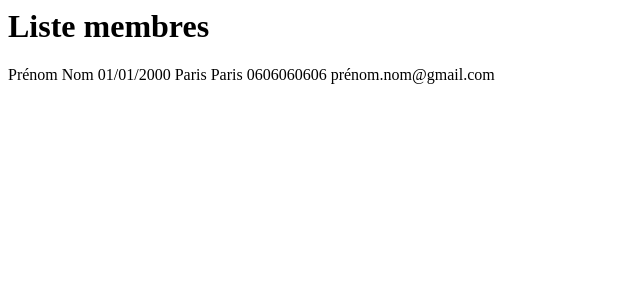
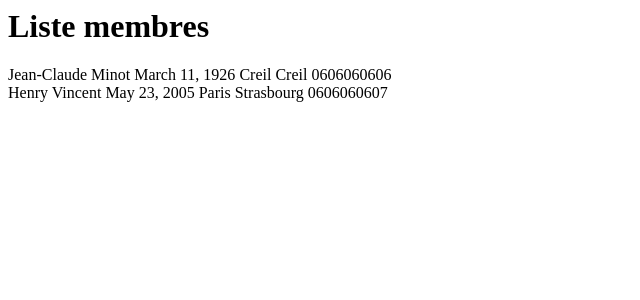
Before and after one commit to JCthedevelop3r/Creer_un_logiciel_de_gestion_de_mediatheque, a Django app: page /display_members in a window 1280 px wide. Shown: the top 300 px of the page, without its empty margins (0-640 px from the left). Run offline with Django 5.2, Linux system fonts and the light colour scheme; data comes from the database, SQL or seed files in the repository.

Commit message:
connections established for display_members pages

```diff
--- a/librarians/templates/librarians/display_members.html
+++ b/librarians/templates/librarians/display_members.html
@@ -3,16 +3,19 @@
     <div class="content-display-members-container">
       <h1 class="member-list-heading">Liste membres</h1>
       <div class="member-list">
-        <!-- Ceci est un exemple de ce à quoi un élément de la liste doit ressembler -->
+        {% for member in members_list %}
         <div class="member">
-          <span class="first-name">Prénom</span>
-          <span class="last-name">Nom</span>
-          <span class="date-of-birth">01/01/2000</span>
-          <span class="place-of-birth">Paris</span>
-          <span class="city-of-residence">Paris</span>
-          <span class="phone-number">0606060606</span>
-          <span class="e-mail">prénom.nom@gmail.com</span>
+          <span class="first-name">{{ member.user.first_name }}</span>
+          <span class="last-name">{{ member.user.last_name }}</span>
+          <span class="date-of-birth">{{ member.date_of_birth }}</span>
+          <span class="place-of-birth">{{ member.place_of_birth }}</span>
+          <span class="city-of-residence">{{ member.city_of_residence }}</span>
+          <span class="phone-number">{{ member.phone_number }}</span>
+          <!-- <span class="e-mail">{{ member.email }}</span> -->
         </div>
+        {% empty %}
+        <p>Aucun membre trouvé.</p>
+        {% endfor %}
       </div>
     </div>
   </div>
--- a/librarians/views.py
+++ b/librarians/views.py
@@ -61,7 +61,11 @@ def create_member(request):
 
 
 def display_members(request):
-    context = {'name': 'display_members'}
+    members_list = Member.objects.all()
+    context = {
+        'name': 'display_members',
+        'members_list': members_list
+    }
     return render(request, 'librarians/display_members.html', context)
 
 
```
